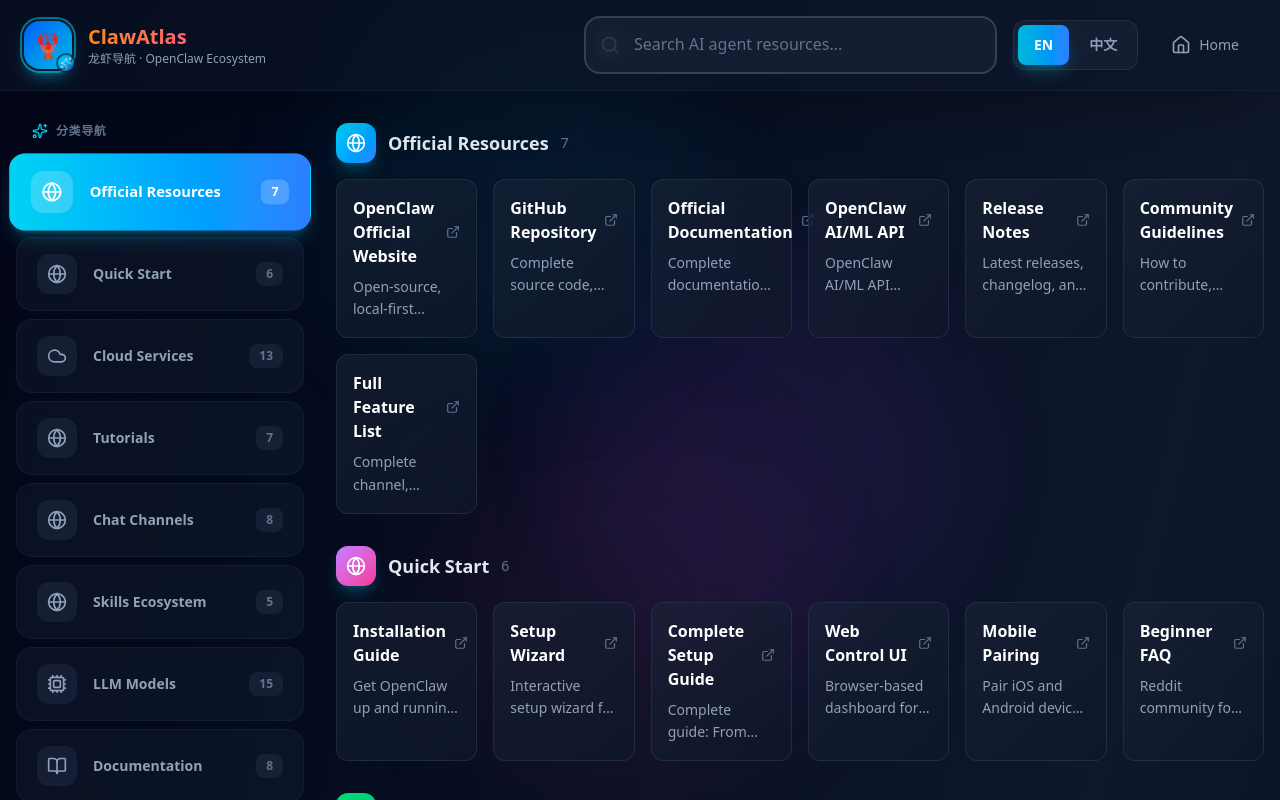
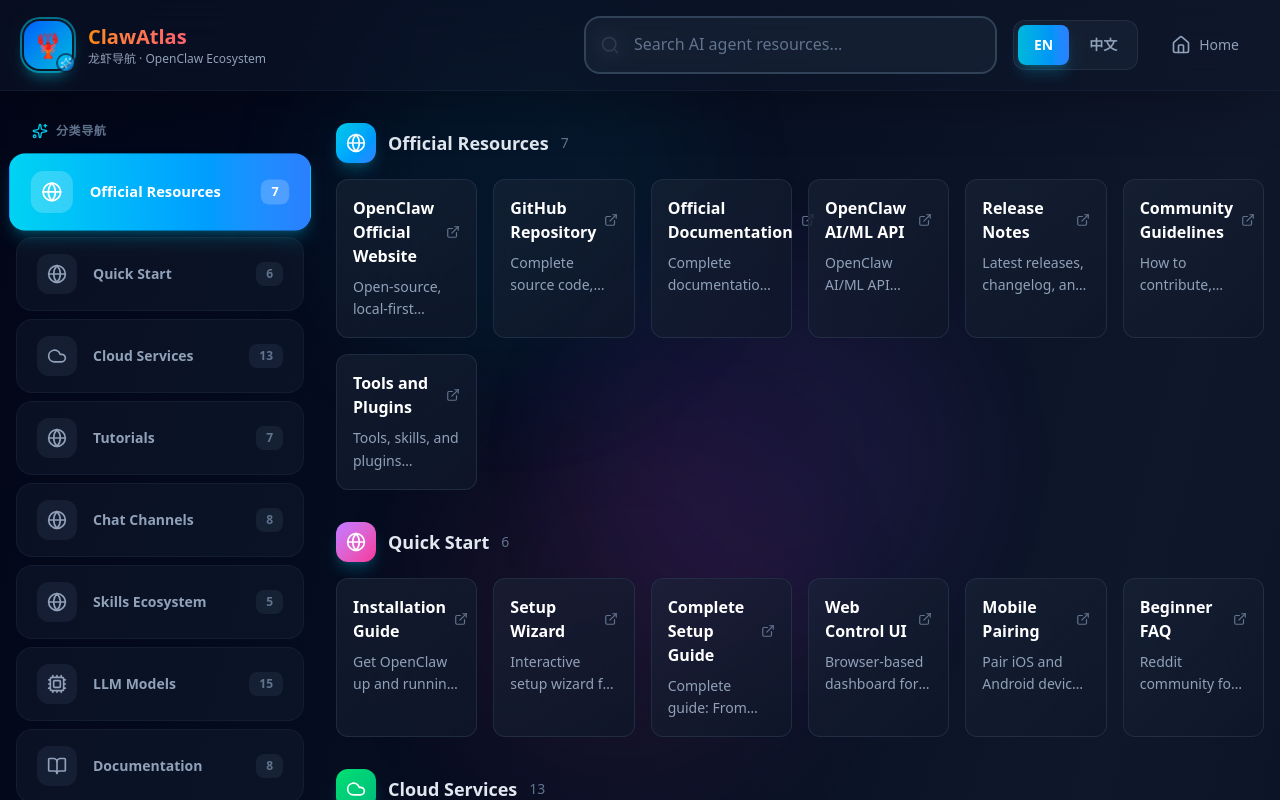
Before and after one commit to WindJourneys/ClawAtlas, a Next.js app: page / in a window 1280 px wide. Shown: the top 800 px of the page. Built offline with nearby package versions, Linux system fonts and the light colour scheme.

Commit message:
fix: update last official link to tools and plugins page

```diff
--- a/data.ts
+++ b/data.ts
@@ -74,12 +74,12 @@
         tags: ['official', 'community']
       },
       {
-        title: '完整功能列表',
-        titleEn: 'Full Feature List',
-        url: 'https://docs.openclaw.ai/concepts/features',
-        description: 'OpenClaw 完整功能列表',
-        descriptionEn: 'Complete channel, routing, and media capabilities',
-        tags: ['official', 'features']
+        title: '工具和插件',
+        titleEn: 'Tools and Plugins',
+        url: 'https://docs.openclaw.ai/tools',
+        description: 'OpenClaw 工具和插件文档',
+        descriptionEn: 'Tools, skills, and plugins documentation',
+        tags: ['official', 'tools', 'plugins']
       }
     ]
   },
```
